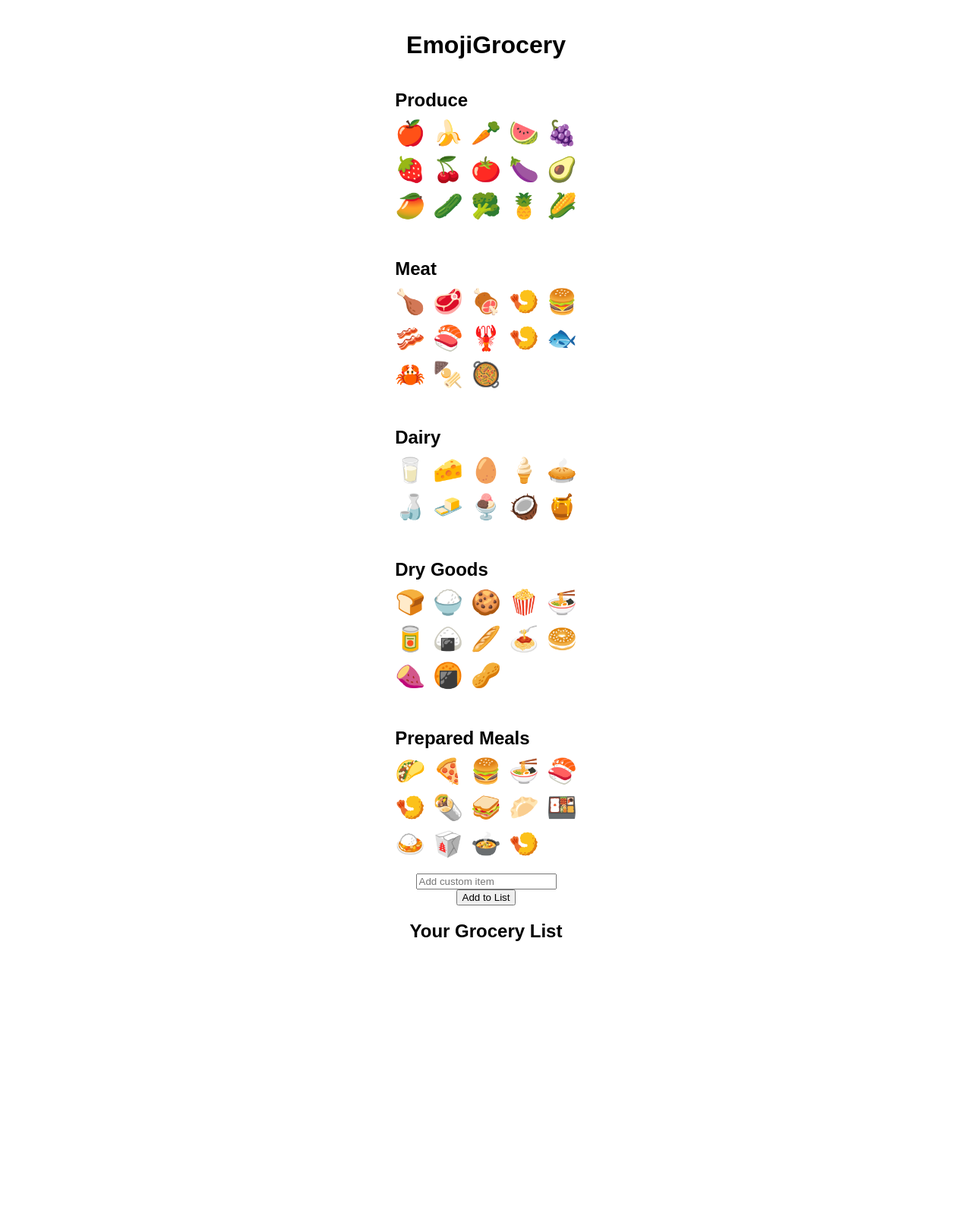
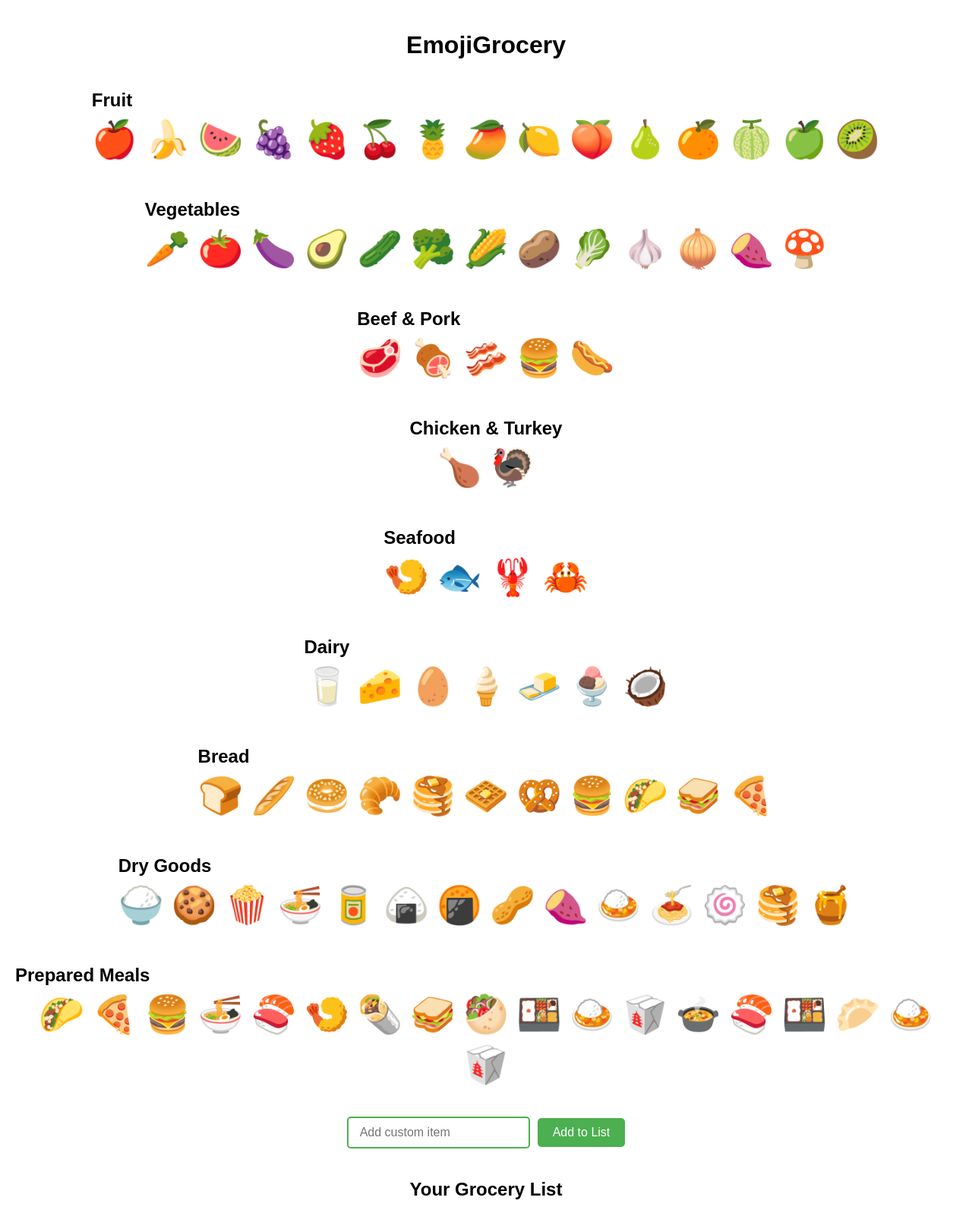
Before and after one commit to WebChefDev/EmojiGrocer, a plain HTML site: page index.html in a window 1280 px wide. Shown: the whole page at 76% size. Before the commit the page ends 1302 px from the top, so only its background shows below. Drawn offline with Linux system fonts and the light colour scheme.

Commit message:
updated styles

```diff
--- a/index.html
+++ b/index.html
@@ -21,22 +21,73 @@
         margin: 10px 0;
       }
       .emoji-grid {
-        display: grid;
-        grid-template-columns: repeat(5, 1fr);
+        display: flex;
+        flex-wrap: wrap;
         gap: 10px;
         margin: 10px 0;
+        justify-content: center; /* Centers items horizontally */
       }
       .emoji-grid div {
-        font-size: 2em;
+        font-size: 3em;
         cursor: pointer;
+
+        text-align: center;
       }
       #groceryList {
+        font-size: 3em;
+        display: flex;
+        flex-wrap: wrap;
+        gap: 10px;
         list-style-type: none;
         padding: 0;
+        justify-content: center; /* Centers items horizontally */
       }
+
       #groceryList li {
         font-size: 1.2em;
-        margin: 5px 0;
+        margin: 5px;
+        padding: 10px;
+        background-color: #f0f0f0;
+        color: #333;
+        border-radius: 5px;
+        min-width: 80px; /* Optional: Set a minimum width */
+        text-align: center;
+      }
+
+      .custom-item-container {
+        display: flex;
+        justify-content: center;
+        align-items: center;
+        margin: 20px 0; /* Space around the input area */
+      }
+
+      #customItem {
+        padding: 10px 15px; /* Add padding for better touch targets */
+        font-size: 1em; /* Adjust font size */
+        border: 2px solid #4caf50; /* Green border */
+        border-radius: 5px; /* Rounded corners */
+        margin-right: 10px; /* Space between input and button */
+        transition: border-color 0.3s; /* Smooth border color transition */
+      }
+
+      #customItem:focus {
+        border-color: #76ff03; /* Change border color on focus */
+        outline: none; /* Remove default outline */
+      }
+
+      button {
+        padding: 10px 20px; /* Button padding */
+        font-size: 1em; /* Adjust font size */
+        background-color: #4caf50; /* Button color */
+        color: #ffffff; /* Text color */
+        border: none; /* No border */
+        border-radius: 5px; /* Rounded corners */
+        cursor: pointer; /* Change cursor on hover */
+        transition: background-color 0.3s; /* Smooth background color transition */
+      }
+
+      button:hover {
+        background-color: #76ff03; /* Change color on hover */
       }
     </style>
   </head>
@@ -45,16 +96,32 @@
 
     <!-- Emoji Categories -->
     <div class="emoji-category">
-      <h2>Produce</h2>
-      <div class="emoji-grid" id="produceGrid"></div>
+      <h2>Fruit</h2>
+      <div class="emoji-grid" id="fruitGrid"></div>
     </div>
     <div class="emoji-category">
-      <h2>Meat</h2>
-      <div class="emoji-grid" id="meatGrid"></div>
+      <h2>Vegetables</h2>
+      <div class="emoji-grid" id="vegetablesGrid"></div>
+    </div>
+    <div class="emoji-category">
+      <h2>Beef & Pork</h2>
+      <div class="emoji-grid" id="beefPorkGrid"></div>
+    </div>
+    <div class="emoji-category">
+      <h2>Chicken & Turkey</h2>
+      <div class="emoji-grid" id="chickenTurkeyGrid"></div>
+    </div>
+    <div class="emoji-category">
+      <h2>Seafood</h2>
+      <div class="emoji-grid" id="seafoodGrid"></div>
     </div>
     <div class="emoji-category">
       <h2>Dairy</h2>
       <div class="emoji-grid" id="dairyGrid"></div>
+    </div>
+    <div class="emoji-category">
+      <h2>Bread</h2>
+      <div class="emoji-grid" id="breadGrid"></div>
     </div>
     <div class="emoji-category">
       <h2>Dry Goods</h2>
@@ -66,8 +133,10 @@
     </div>
 
     <!-- Custom Item Input -->
-    <input type="text" id="customItem" placeholder="Add custom item" />
-    <button onclick="addCustomItem()">Add to List</button>
+    <div class="custom-item-container">
+      <input type="text" id="customItem" placeholder="Add custom item" />
+      <button onclick="addCustomItem()">Add to List</button>
+    </div>
 
     <!-- Grocery List -->
     <h2>Your Grocery List</h2>
@@ -75,55 +144,84 @@
 
     <script>
       // Emoji categories
+      // Expanded emoji categories
       const emojis = {
-        produce: [
+        // Produce
+        fruit: [
           "🍎",
           "🍌",
-          "🥕",
           "🍉",
           "🍇",
           "🍓",
           "🍒",
+          "🍍",
+          "🥭",
+          "🍋",
+          "🍑",
+          "🍐",
+          "🍊",
+          "🍈",
+          "🍏",
+          "🥝",
+        ],
+        vegetables: [
+          "🥕",
           "🍅",
           "🍆",
           "🥑",
-          "🥭",
           "🥒",
           "🥦",
-          "🍍",
           "🌽",
+          "🥔",
+          "🥬",
+          "🧄",
+          "🧅",
+          "🍠",
+          "🍄",
         ],
-        meat: [
-          "🍗",
-          "🥩",
-          "🍖",
-          "🍤",
+
+        // Meat
+        beefPork: ["🥩", "🍖", "🥓", "🍔", "🌭"],
+        chickenTurkey: ["🍗", "🦃"],
+        seafood: ["🍤", "🐟", "🦞", "🦀"],
+
+        // Dairy
+        dairy: ["🥛", "🧀", "🥚", "🍦", "🧈", "🍨", "🥥"],
+
+        // Bread
+        bread: [
+          "🍞",
+          "🥖",
+          "🥯",
+          "🥐",
+          "🥞",
+          "🧇",
+          "🥨",
           "🍔",
-          "🥓",
-          "🍣",
-          "🦞",
-          "🍤",
-          "🐟",
-          "🦀",
-          "🍢",
-          "🥘",
+          "🌮",
+          "🥪",
+          "🍕",
         ],
-        dairy: ["🥛", "🧀", "🥚", "🍦", "🥧", "🍶", "🧈", "🍨", "🥥", "🍯"],
+
+        // Dry Goods
         dryGoods: [
-          "🍞",
           "🍚",
           "🍪",
           "🍿",
           "🍜",
           "🥫",
           "🍙",
-          "🥖",
-          "🍝",
-          "🥯",
-          "🍠",
           "🍘",
           "🥜",
+          "🍠",
+          "🍛",
+          "🍝",
+          "🍥",
+          "🥞",
+          "🍯",
         ],
+
+        // Prepared Meals
         preparedMeals: [
           "🌮",
           "🍕",
@@ -133,12 +231,16 @@
           "🍤",
           "🌯",
           "🥪",
-          "🥟",
+          "🥙",
           "🍱",
           "🍛",
           "🥡",
           "🍲",
-          "🍤",
+          "🍣",
+          "🍱",
+          "🥟",
+          "🍛",
+          "🥡",
         ],
       };
 
@@ -162,8 +264,15 @@
       function addToList(item) {
         const listItem = document.createElement("li");
         listItem.textContent = item;
+
+        // Add event listener to remove item on click
+        listItem.addEventListener("click", () => {
+          groceryList.removeChild(listItem);
+          saveList(); // Update saved list after removal
+        });
+
         groceryList.appendChild(listItem);
-        saveList();
+        saveList(); // Update saved list after adding new item
       }
 
       // Add custom item
```
